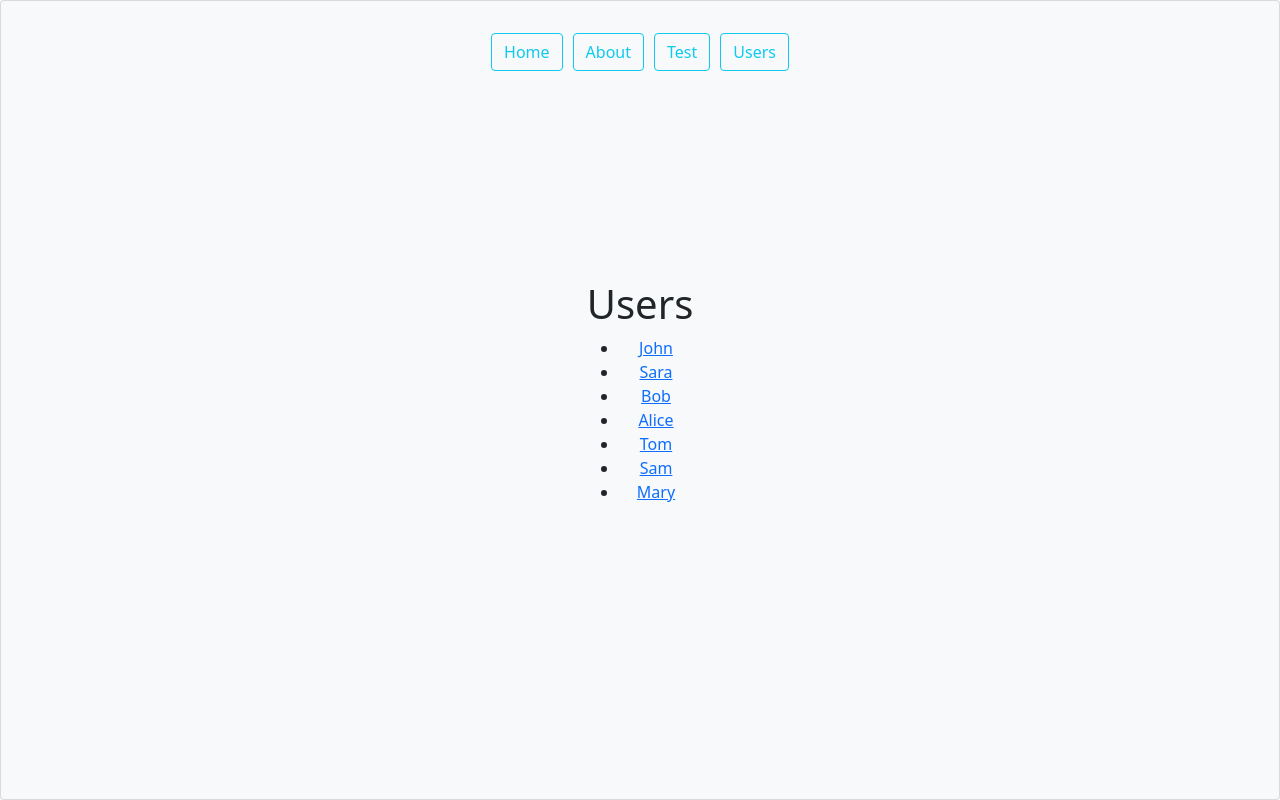
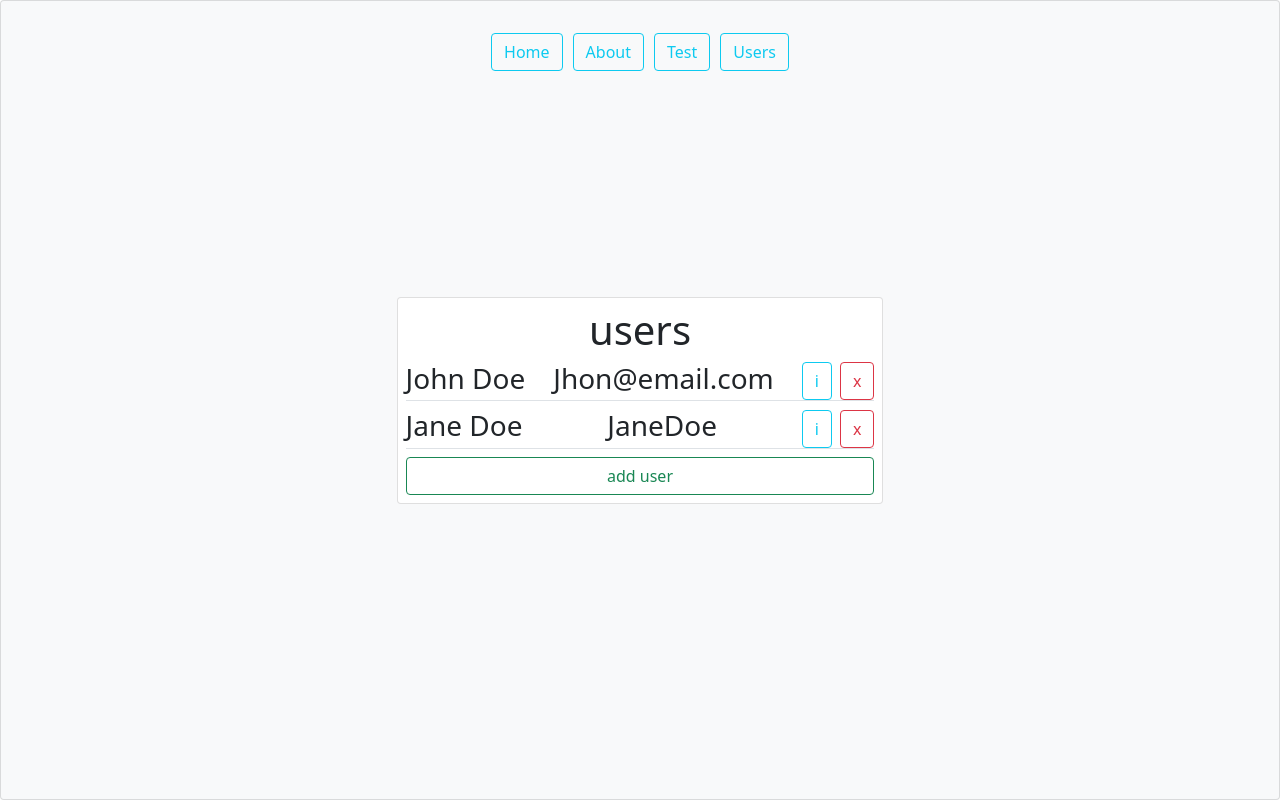
Before and after one commit to isel-jao/react, a React (Create React App) app: page /users in a window 1280 px wide. Built offline with nearby package versions, Linux system fonts and the light colour scheme.

Commit message:
users redux

```diff
--- a/src/app.jsx
+++ b/src/app.jsx
@@ -10,15 +10,7 @@ import {
   useNavigate,
 } from "react-router-dom";
 
-const users = [
-  { id: 1, name: "John" },
-  { id: 2, name: "Sara" },
-  { id: 3, name: "Bob" },
-  { id: 4, name: "Alice" },
-  { id: 5, name: "Tom" },
-  { id: 6, name: "Sam" },
-  { id: 7, name: "Mary" },
-];
+import Users from "./pages/users";
 
 const Home = () => {
   return (
@@ -32,65 +24,6 @@ const About = () => {
   return (
     <div className="text-center">
       <h1>About</h1>
-    </div>
-  );
-};
-
-const User = (props) => {
-  const location = useLocation();
-  console.log(location);
-  const id = parseInt(useParams().id, 10);
-  const user = users.find((user) => user.id === id);
-  return (
-    <div>
-      <div className="text-center">
-        <Link to={`/users/${user.id}/name`}>name</Link>
-      </div>
-      <div className="text-center">
-        <Link to={`/users/${user.id}/id`}>id</Link>
-      </div>
-      <Outlet />
-    </div>
-  );
-};
-
-const UserName = () => {
-  const id = parseInt(useParams().id, 10);
-  const user = users.find((user) => user.id === id);
-  return (
-    <div className="text-center">
-      <h1>{user.name}</h1>
-    </div>
-  );
-};
-
-const UserId = () => {
-  const id = parseInt(useParams().id, 10);
-  const user = users.find((user) => user.id === id);
-  return (
-    <div className="text-center">
-      <h1>userId: {id}</h1>
-    </div>
-  );
-};
-
-const Users = () => {
-  let navigate = useNavigate();
-  const redirUser = (id) => {
-    navigate(`/users/${id}`, { state: { from: "users" } });
-  };
-  return (
-    <div className="text-center">
-      <h1>Users</h1>
-      <ul>
-        {users.map((user) => (
-          <li key={user.id}>
-            <Link to={`/users/${user.id}`} state={{ from: "users" }}>
-              {user.name}
-            </Link>
-          </li>
-        ))}
-      </ul>
     </div>
   );
 };
@@ -132,10 +65,6 @@ const RouterView = () => {
       <Route path="about" element={<About />} />
       <Route path="test" element={<Test />} />
       <Route path="users" element={<Users />} />
-      <Route path="users/:id" element={<User />}>
-        <Route path="name" element={<UserName />} />
-        <Route path="id" element={<UserId />} />
-      </Route>
       <Route path="*" element={<NotFound />} />
     </Routes>
   );
--- a/src/components/redux/index.jsx
+++ b/src/components/redux/index.jsx
@@ -7,6 +7,7 @@ const ReduxComponent = () => {
   const stateCounter = useSelector((state) => state.counter);
 
   const dispatch = useDispatch();
+
   const incrementCounter = (e) => dispatch(increment(2));
   const decrementCounter = (e) => dispatch(decrement());
 
--- /dev/null
+++ b/src/pages/users/index.jsx
@@ -0,0 +1,129 @@
+/* eslint-disable */
+import React from "react";
+import { useState } from "react";
+import { useSelector, useDispatch } from "react-redux";
+
+const User = (props) => {
+  const { user, setUser } = props;
+  const dispatch = useDispatch();
+  return (
+    <div
+      style={{ gap: "1em" }}
+      className="h3 border-bottom d-flex justify-content-between"
+    >
+      <div>{user.name}</div> <div>{user.email}</div>
+      <div>
+        <button
+          className="me-2 btn btn-outline-info rounded"
+          onClick={() => setUser(user)}
+        >
+          i
+        </button>
+        <button
+          className="btn btn-outline-danger"
+          onClick={() => {
+            dispatch({
+              type: "DELETE_USER",
+              payload: user.id,
+            });
+          }}
+        >
+          x
+        </button>
+      </div>
+    </div>
+  );
+};
+
+const UsersList = ({ users, setUser }) => {
+  return (
+    <div>
+      {users.map((user) => {
+        return <User setUser={setUser} key={user.id} user={user} />;
+      })}
+    </div>
+  );
+};
+
+const UpSertUser = (props) => {
+  const { user, setUser } = props;
+  const [name, setName] = useState(user ? user.name : "");
+  const [email, setEmail] = useState(user ? user.email : "");
+  const dispatch = useDispatch();
+  return (
+    <div className="card p-2 rounded">
+      <div className="form-group">
+        <label htmlFor="name">Name</label>
+        <input
+          type="text"
+          className="form-control"
+          id="name"
+          value={name}
+          onChange={(e) => setName(e.target.value)}
+        />
+      </div>
+      <div className="form-group">
+        <label htmlFor="email">Email</label>
+        <input
+          type="text"
+          className="form-control"
+          id="email"
+          value={email}
+          onChange={(e) => setEmail(e.target.value)}
+        />
+      </div>
+      <div className="form-group">
+        <button
+          className="btn btn-outline-info"
+          onClick={() => {
+            if (!user.id)
+              dispatch({
+                type: "ADD_USER",
+                payload: {
+                  name,
+                  email,
+                },
+              });
+            else
+              dispatch({
+                type: "UPDATE_USER",
+                payload: {
+                  id: user.id,
+                  name,
+                  email,
+                },
+              });
+
+            setUser(null);
+          }}
+        >
+          {user.id ? "update" : "add"}
+        </button>
+      </div>
+    </div>
+  );
+};
+
+const UsersPage = () => {
+  const [user, setUser] = useState(null);
+  const users = useSelector((state) => state.users);
+  return (
+    <div className="card p-2 rounded">
+      <div className="text-center h1">users</div>
+      <UsersList setUser={setUser} users={users} />
+      {!user && (
+        <button
+          className="btn btn-outline-success"
+          onClick={() => {
+            setUser({ name: "", email: "" });
+          }}
+        >
+          add user
+        </button>
+      )}
+      {user && <UpSertUser setUser={setUser} user={user} />}
+    </div>
+  );
+};
+
+export default UsersPage;
--- a/src/reducers/index.js
+++ b/src/reducers/index.js
@@ -1,8 +1,10 @@
 import counterReducer from "./counter";
+import userReducer from "./users";
 import { combineReducers } from "redux";
 
 const rootReducer = combineReducers({
   counter: counterReducer,
+  users: userReducer,
 });
 
 export default rootReducer;
--- /dev/null
+++ b/src/reducers/users.js
@@ -0,0 +1,37 @@
+/* eslint-disable */
+const usersReducer = (
+  state = [
+    {
+      id: 1,
+      name: "John Doe",
+      email: "Jhon@email.com",
+    },
+    {
+      id: 2,
+      name: "Jane Doe",
+      email: "JaneDoe",
+    },
+  ],
+  action
+) => {
+  switch (action.type) {
+    case "ADD_USER": {
+      const { name, email } = action.payload;
+      return [...state, { name, email, id: new Date().getTime() }];
+    }
+    case "UPDATE_USER": {
+      const { id, name, email } = action.payload;
+      const user = state.find((u) => u.id == id);
+      if (name) user.name = name;
+      if (email) user.email = email;
+    }
+    case "DELETE_USER": {
+      const id = action.payload;
+      return state.filter((u) => u.id != id);
+    }
+    default:
+      return state;
+  }
+};
+
+export default usersReducer;
```
